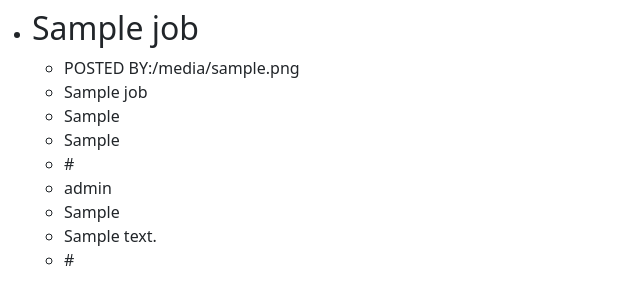
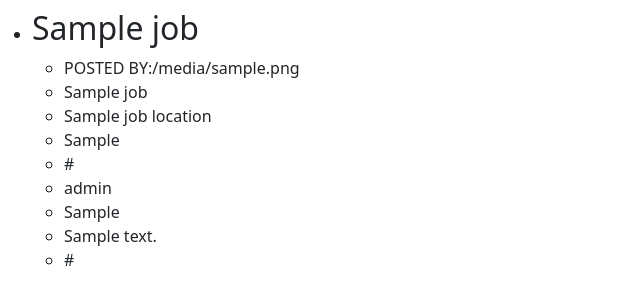
Before and after one commit to IanMalobaMwakha/AppliVault, a Python web app: template applivault/core/templates/core/index.html in a window 1280 px wide. Shown: the part 607-895 px from the top of the page, without its empty margins (0-640 px from the left). Run offline with Jinja, Linux system fonts and the light colour scheme; the template is opened without the code that fills it: most values are stand-ins (such as "Sample title", 1, 10 or a date in 2020); some libraries are stand-ins or nearby versions.

Commit message:
modified:   applivault/core/templates/core/index.html

```diff
--- a/applivault/core/templates/core/index.html
+++ b/applivault/core/templates/core/index.html
@@ -24,7 +24,7 @@
             <ul>
                <li>POSTED BY:{{ job.job_poster }}</li>
                <li>{{ job.company_name }}</li>
-               <li>{{ job.job_location }}</li>
+               <li>{{ job.job_location.name }}</li>
                <li>{{ job.job_alternative_location }}</li>
                <li>{{ job.company_website_link }}</li>
                <li>{{ job.experience_level }}</li>
--- a/applivault/job/models.py
+++ b/applivault/job/models.py
@@ -9,7 +9,7 @@ class Job(models.Model):
     job_poster = models.ForeignKey(User, on_delete=models.CASCADE, null=True)
     company_name = models.CharField(max_length=100, blank=True, null=True)
     company_website_link = models.CharField(max_length=500, blank=True, null=True)
-    job_location = CountryField(null=True, blank=True)
+    job_location = CountryField(blank_label="(Select Countries)",multiple=True, blank=True)
     job_alternative_location = models.CharField(max_length=250, blank=True, null=True)
     EXPERIENCE_LEVEL_CHOICES = (
         ('Internship', 'Internship'),
@@ -29,6 +29,7 @@ class Job(models.Model):
     )
     job_type = MultiSelectField(max_length=125, choices=JOB_TYPE_CHOICES, blank=True)
     job_details = models.TextField(null=True, blank=True)
+    job_salary = models.CharField(max_length=100, blank=True, null=True)
     job_application_link = models.CharField(max_length=125, blank=True, null=True)
 
     def __str__(self):
```
Also changed, not shown: applivault/db.sqlite3.
